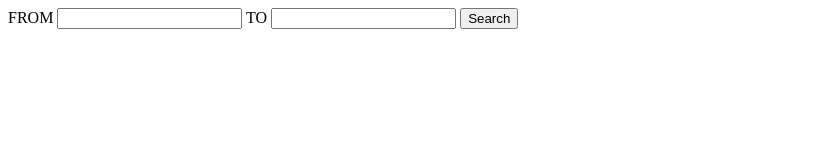
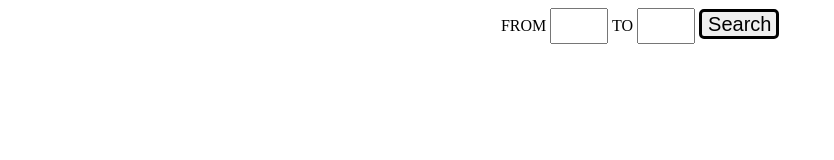
Before and after one commit to nadiaayala/filter-data-, a plain HTML site: page index.html in a window 1280 px wide. Shown: the whole page, without its empty margins (0-834 px from the left). Drawn offline with nearby package versions, Linux system fonts and the light colour scheme.

Commit message:
Check if input is empty

```diff
--- a/css/styles.css
+++ b/css/styles.css
@@ -9,5 +9,23 @@ table, th, td {
 
 td{
     width: 50%;
-
 }
+#first{
+    display: flex;
+    flex-direction: row;
+    justify-content: center;
+}
+#first input{
+    width: 50px;
+    height: 30px;
+}
+#first button{
+    width: 80px;
+    height: 30px;
+    border: solid;
+    border-radius: 5px;
+    font-size: 20px;
+}
+#first button:hover{
+    cursor: pointer;
+}
--- a/index.html
+++ b/index.html
@@ -1,5 +1,6 @@
 <!DOCTYPE html>
 <html>
+
 <head>
     <meta charset="utf-8" />
     <meta http-equiv="X-UA-Compatible" content="IE=edge">
@@ -10,6 +11,7 @@
     <script src="js/scripts.js"></script>
 </head>
 <body>
+    <div id="first">
         <section id="inputs">
             <label> FROM </label>
             <input type="number" id="min"></input>
@@ -17,5 +19,7 @@
             <input type="number" id="max"></input>
             <button id="btn"> Search </button>
         </section>
+    </div>
 </body>
+
 </html>
--- a/js/scripts.js
+++ b/js/scripts.js
@@ -19,11 +19,12 @@ $(function () {
     ]
 
     $('#btn').on('click', function () {
+        var $minVal = $('#min').val();
+        var $maxVal = $('#max').val();
+        if($minVal != '' && $maxVal != ''){
         // The following two lines check if there is a table in the DOM in order to delete it everytime the search button is clicked on
         var $tables = $('table');
         $tables.remove();
-        var $minVal = $('#min').val();
-        var $maxVal = $('#max').val();
         var results = [];
         people.forEach(function (person) {
             if (person.rate >= $minVal && person.rate <= $maxVal) {
@@ -57,5 +58,6 @@ $(function () {
         $($tableFull).append($tableHead);
         $($tableFull).append($table);
         $('body').append($tableFull);
-    })
+    }
 })
+})
```
Lines whose indentation alone changed are shown as unchanged.
